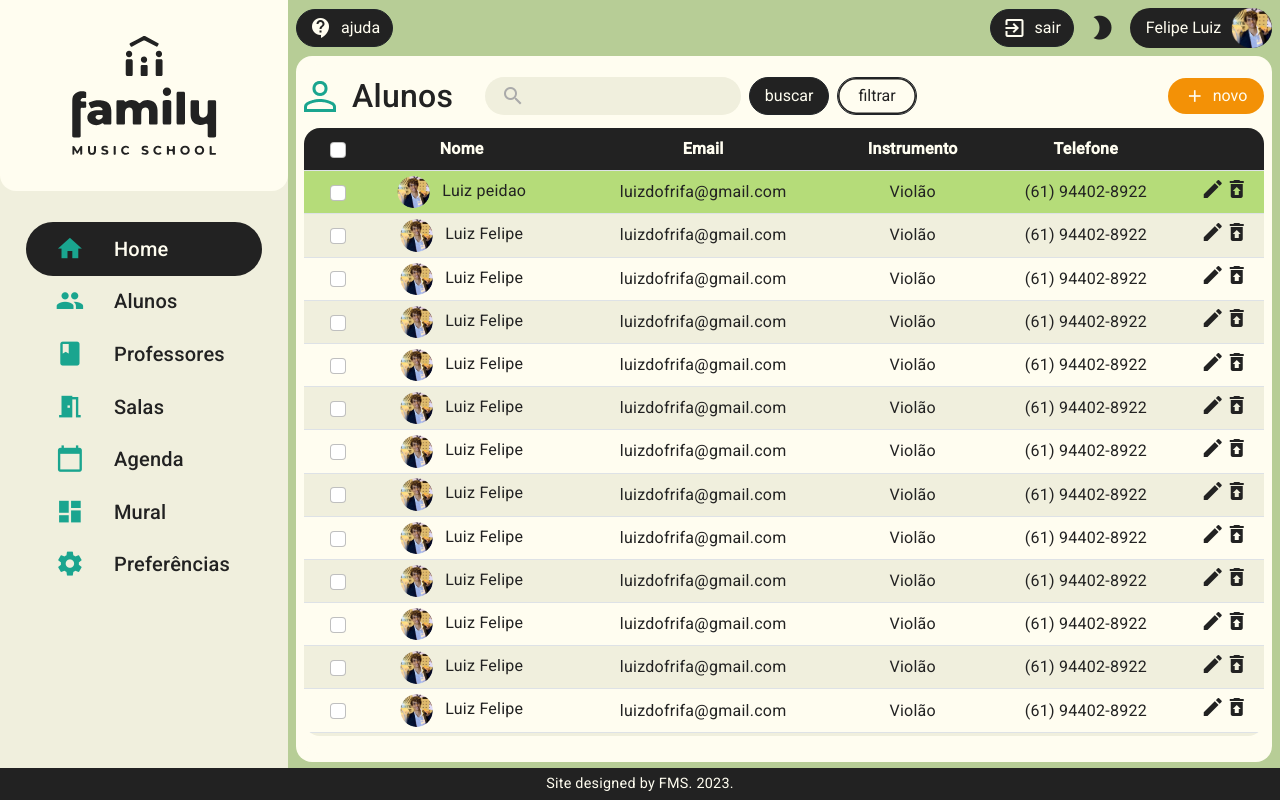
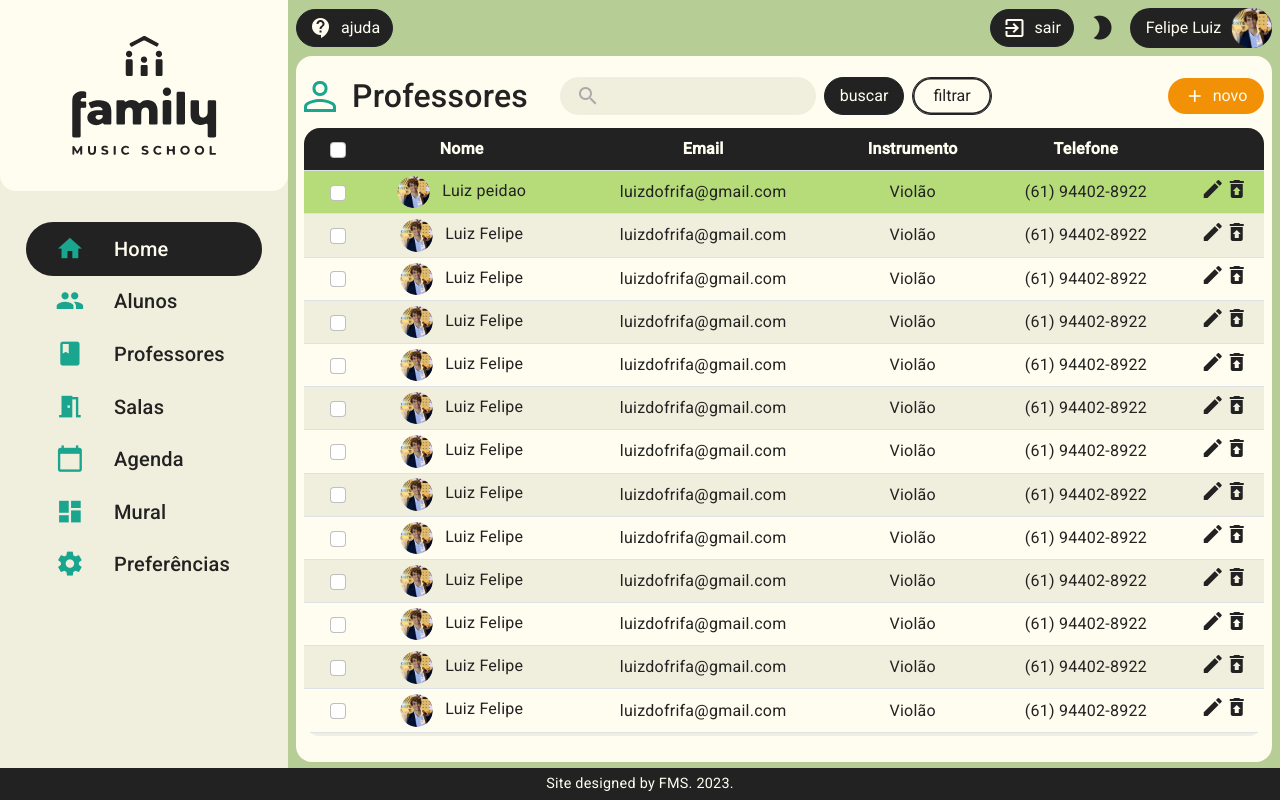
Before and after one commit to mdsreq-fga-unb/2023.1-FamilyMusicSystem, an Angular app in the folder frontend/: page /main/teachers in a window 1280 px wide. Built offline with nearby package versions, Linux system fonts and the light colour scheme.

Commit message:
fix:titulo da tela professores

```diff
--- a/frontend/src/app/modules/teacher/teachers-list/teachers-list.component.html
+++ b/frontend/src/app/modules/teacher/teachers-list/teachers-list.component.html
@@ -10,7 +10,7 @@
                   alt="person-icon"
                   class="personIcon"
                 />
-                <p class="title">Alunos</p>
+                <p class="title">Professores</p>
               </div>
               <form class="d-flex" role="search">
                 <div class="search-container">
```
